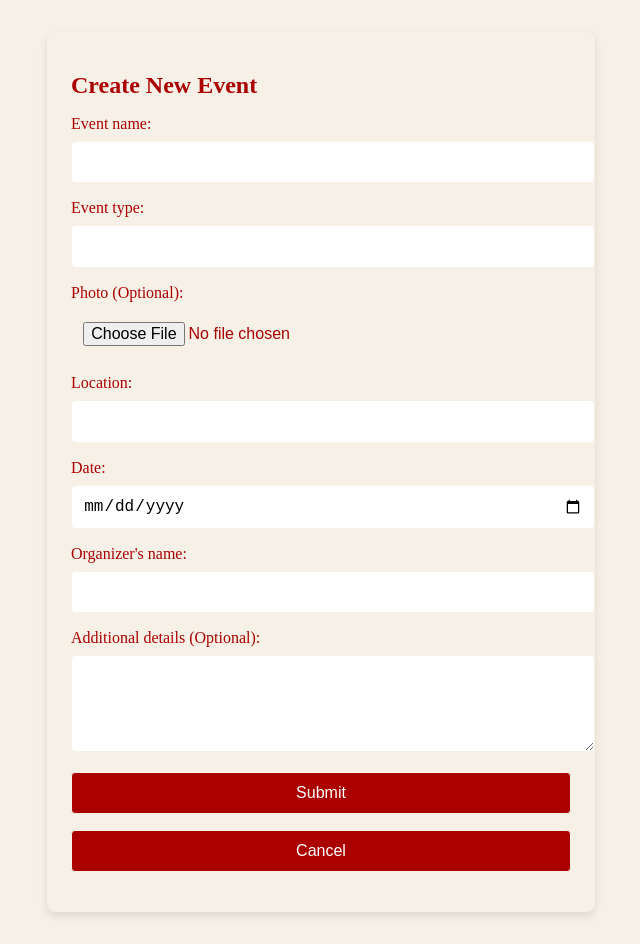
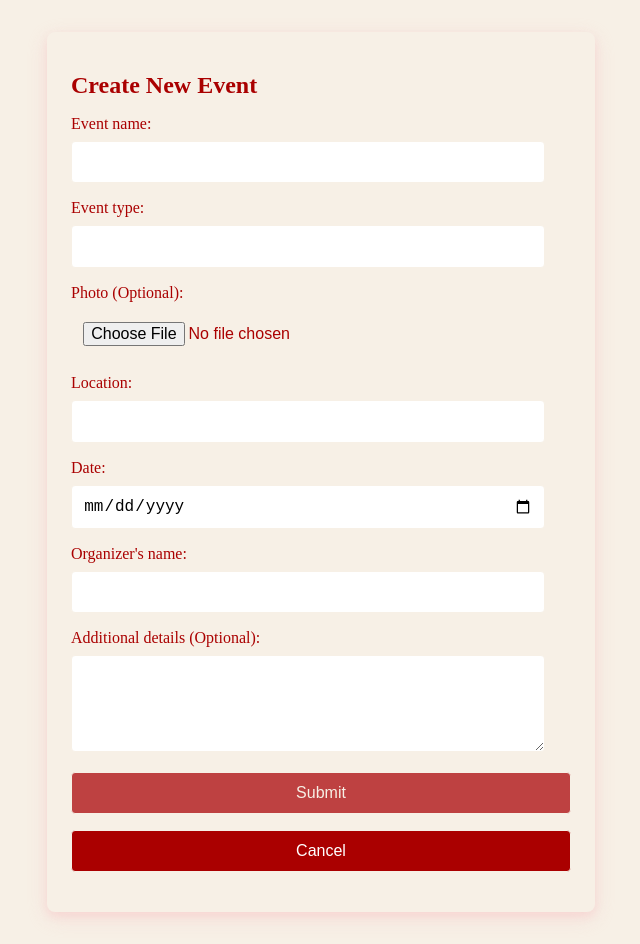
Before and after one commit to talmugren/EvantHub, a plain HTML site: page frontEnd/CreateEvent.html in a window 1280 px wide. In both pictures the pointer is over the button "Submit". Shown: the whole page, without its empty margins (319-959 px from the left). Drawn offline with Linux system fonts and the light colour scheme.

Commit message:
Update style.css
changed cancel and submit button hover style, changed the container shadow color, and changed the width of the input and text arias

```diff
--- a/frontEnd/style.css
+++ b/frontEnd/style.css
@@ -13,7 +13,7 @@ body {
     margin: 2rem auto;
     background-color: #f7f0e6;
     border-radius: 8px;
-    box-shadow: 0 4px 8px rgba(0, 0, 0, 0.1);
+    box-shadow: 0 4px 8px 0 #f7caca79, 0 6px 20px 0 #f7caca79;
     padding: 1.5rem;
 }
 
@@ -32,7 +32,7 @@ body {
 .form-container input,
 .form-container textarea,
 .form-container button {
-    width: 100%;
+    width: 450px;
     padding: 0.7rem;
     margin-bottom: 1rem;
     border: 1px solid #f7f0e6;
@@ -44,16 +44,15 @@ body {
     background-color: #aa0000;
     color: #fff;
     cursor: pointer;
+    width: 500px;
 }
 
-.form-container button:hover {
-    background-color: #aa0000;
+.form-container button:hover,
+.form-container .cancel-button:hover {
+    background-color: #be4141;
+    color: #f7f0e6;
 }
 
 .form-container .cancel-button {
     background-color: #aa0000;
 }
-
-.form-container .cancel-button:hover {
-    background-color: #aa0000;
-}
```
